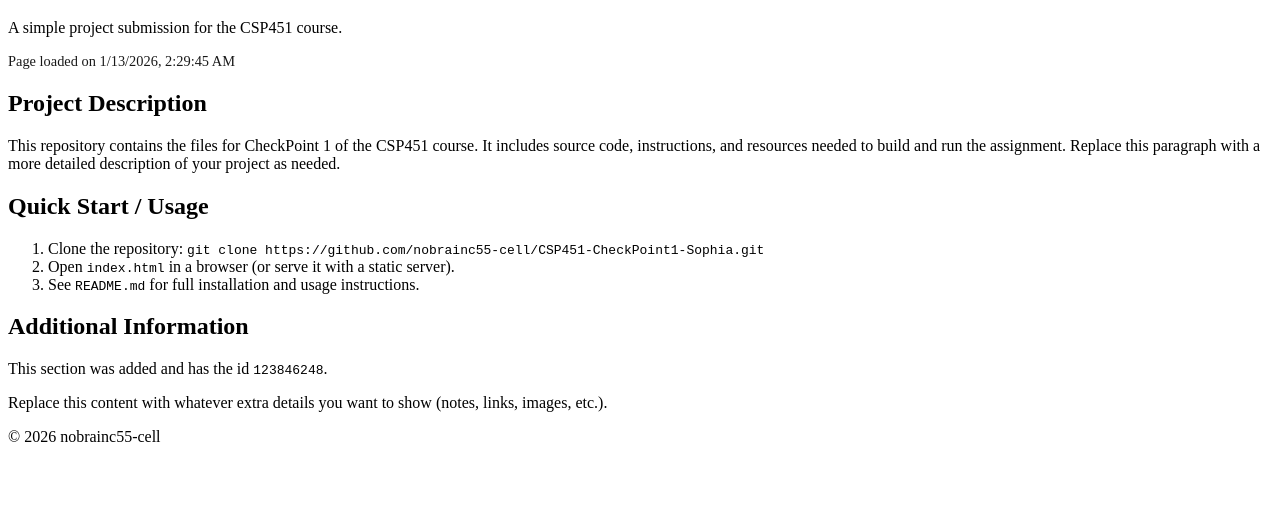
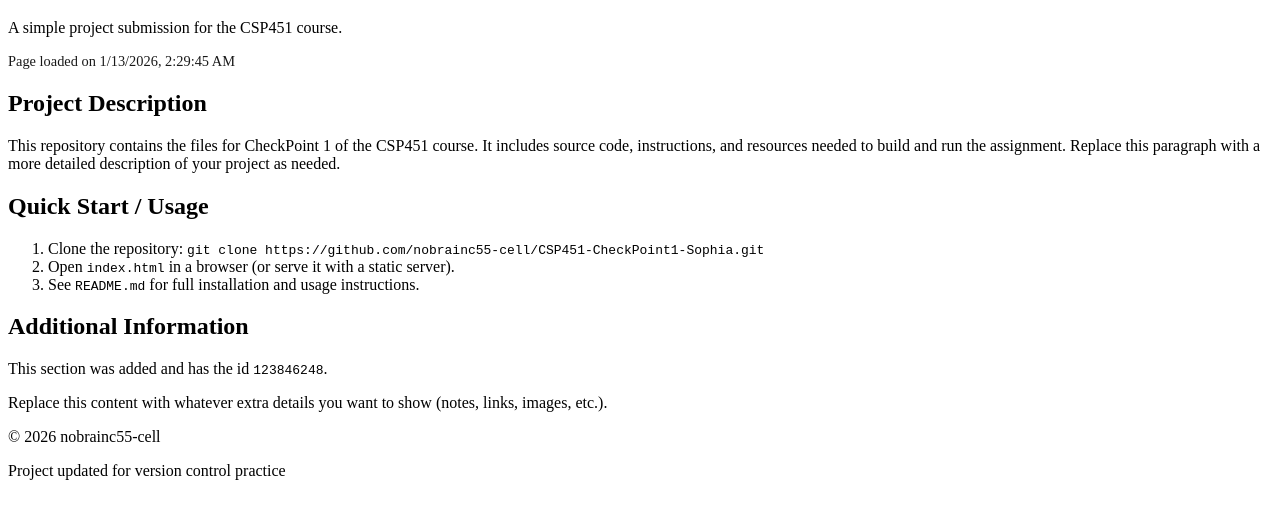
Before and after one commit to nobrainc55-cell/CSP451-CheckPoint1-Sophia, a plain HTML site: page index.html in a window 1280 px wide. Shown: the part 61-580 px from the top of the page. Drawn offline with Linux system fonts and the light colour scheme.

Commit message:
feat: add footer section to HTML page
Added a footer to indicate project update for version control practice.

```diff
--- a/index.html
+++ b/index.html
@@ -46,6 +46,11 @@
     <p>&copy; 2026 nobrainc55-cell</p>
   </footer>
 
+  <!-- Added footer for assignment commit -->
+  <footer>
+    <p>Project updated for version control practice</p>
+  </footer>
+
   <!-- Link to JavaScript file -->
   <script src="script.js"></script>
 </body>
```
